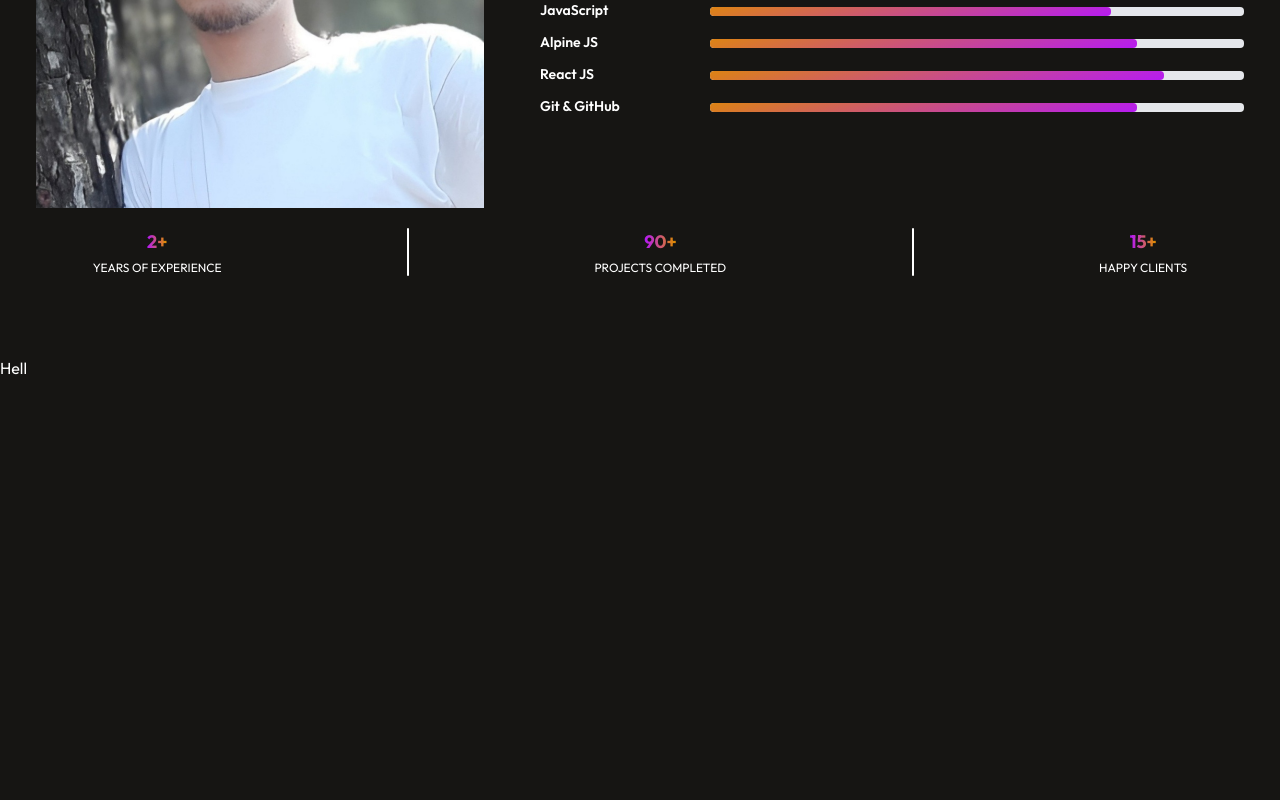
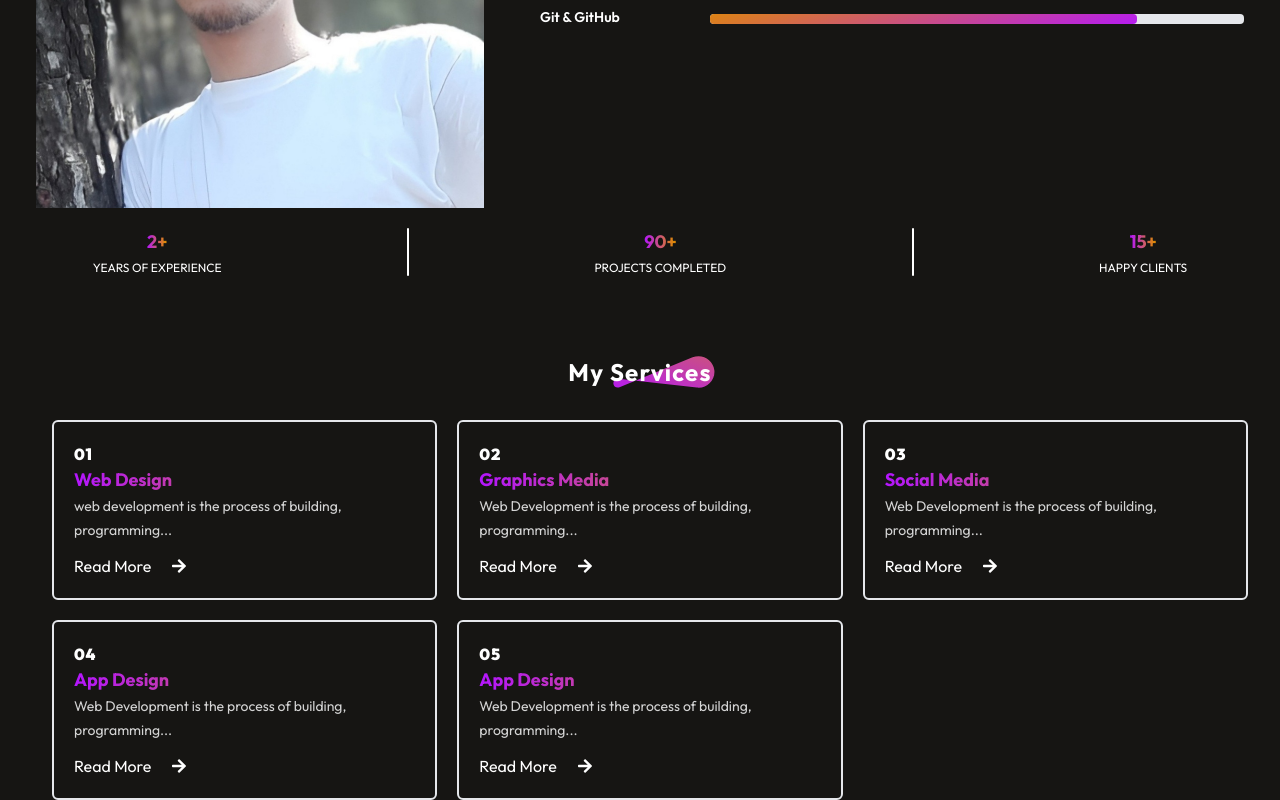
Before and after one commit to Bilalben23/my_portfolio, a React (Create React App) app: page / in a window 1280 px wide. Shown: the part 1053-1853 px from the top of the page. Before the commit the page ends 1433 px from the top, so only its background shows below. Built offline with nearby package versions, Linux system fonts and the light colour scheme.

Commit message:
add services section

```diff
--- a/package.json
+++ b/package.json
@@ -9,6 +9,7 @@
     "react": "^18.3.1",
     "react-anchor-link-smooth-scroll": "^1.0.12",
     "react-dom": "^18.3.1",
+    "react-icons": "^5.2.1",
     "react-scripts": "5.0.1",
     "web-vitals": "^2.1.4"
   },
--- a/src/App.jsx
+++ b/src/App.jsx
@@ -2,6 +2,7 @@ import React from "react";
 import Navbar from "./components/Navbar";
 import Hero from "./components/Hero";
 import About from "./components/About";
+import Services from "./components/Services";
 // import AnchorLink from 'react-anchor-link-smooth-scroll';
 
 export default function App() {
@@ -10,7 +11,7 @@ export default function App() {
       <Navbar />
       <Hero />
       <About />
-      <h1>Hell</h1>
+      <Services />
     </>
   );
 }
--- a/src/components/About.jsx
+++ b/src/components/About.jsx
@@ -7,7 +7,7 @@ export default function About() {
                 <h1 className='px-2 font-bold text-2xl tracking-wider'>About Me</h1>
                 <img src="/assets/theme_pattern.svg" alt="profile" className='w-[70%] h-full absolute right-0 bottom-0 -z-10' />
             </div>
-            <div className='flex justify-evenly items-center space-x-5'>
+            <div className='flex justify-evenly space-x-5'>
                 <div className='w-[35%]'>
                     <img src="/assets/profile-pic-big.png" alt="profile" className='w-full' />
                 </div>
--- a/src/components/Navbar.jsx
+++ b/src/components/Navbar.jsx
@@ -15,7 +15,7 @@ export default function Navbar() {
                 <AnchorLink href="#about-me" offset={20}>About Me</AnchorLink>
             </li>
             <li>
-                <AnchorLink href="#services">Services</AnchorLink>
+                <AnchorLink href="#services" offset={20}>Services</AnchorLink>
             </li>
             <li>
                 <AnchorLink href="#portfolio">Portfolio</AnchorLink>
--- /dev/null
+++ b/src/components/Services.jsx
@@ -0,0 +1,38 @@
+import React from 'react'
+import { services_data } from "../utils/services_data";
+import { FaArrowRight } from "react-icons/fa"
+
+export default function Services() {
+    return (
+        <div className='mb-[80px] flex flex-col justify-center space-x-5 w-[95%] mx-auto' id='services'>
+            <div className='relative mb-8 w-fit mx-auto'>
+                <h2 className='px-2 font-bold text-2xl tracking-wider'>My Services</h2>
+                <img src="/assets/theme_pattern.svg" alt="profile" className='w-[70%] h-full absolute right-0 bottom-0 -z-10' />
+            </div>
+            <div className='grid grid-cols-3 gap-5' >
+                {
+                    services_data.map(service => {
+                        return <ServiceCard
+                            key={service.id}
+                            service={service}
+                        />
+                    })
+                }
+            </div>
+        </div>
+    )
+}
+
+function ServiceCard({ service }) {
+    return (
+        <div className='p-5 border-2 rounded-md cursor-pointer flex flex-col justify-center transition hover:scale-[1.02] hover:border-[#ff00ff] hover:bg-card-gradient'>
+            <strong className='font-black tracking-wider'>{service.id.toString().padStart(2, '0')}</strong>
+            <p className='text-lg font-bold text-transparent bg-clip-text bg-text-bg'>{service.s_name}</p>
+            <p className='text-[#d4d4d4] leading-6 max-w-[300px] text-sm'>{service.s_desc}</p>
+            <div className='flex items-center space-x-5 mt-3'>
+                <button>Read More</button>
+                <FaArrowRight />
+            </div>
+        </div>
+    )
+}
--- /dev/null
+++ b/src/utils/services_data.js
@@ -0,0 +1,32 @@
+export const services_data = [
+    {
+        id: 1,
+        s_name: "Web Design",
+        s_desc: "web development is the process of building, programming...",
+        isLast: false // Not the last item
+    },
+    {
+        id: 2,
+        s_name: "Graphics Media",
+        s_desc: "Web Development is the process of building, programming...",
+        isLast: false
+    },
+    {
+        id: 3,
+        s_name: "Social Media",
+        s_desc: "Web Development is the process of building, programming...",
+        isLast: false
+    },
+    {
+        id: 4,
+        s_name: "App Design",
+        s_desc: "Web Development is the process of building, programming...",
+        isLast: false
+    },
+    {
+        id: 5,
+        s_name: "App Design",
+        s_desc: "Web Development is the process of building, programming...",
+        isLast: true
+    },
+];
--- a/tailwind.config.js
+++ b/tailwind.config.js
@@ -5,7 +5,8 @@ module.exports = {
     extend: {
       backgroundImage: {
         'custom-gradient': 'linear-gradient(267deg, #DA7C25 0.36%, #B923E1 102.06%)',
-        'text-bg': 'linear-gradient(270deg, #DF8908 10%, #B415FF 100%)'
+        'text-bg': 'linear-gradient(270deg, #DF8908 10%, #B415FF 100%)',
+        'card-gradient': 'linear-gradient(45deg, #3f0028, #582300)'
       }
     },
   },
```
Also changed, not shown: 1 other file (tests, documents, lock files or other folders).
